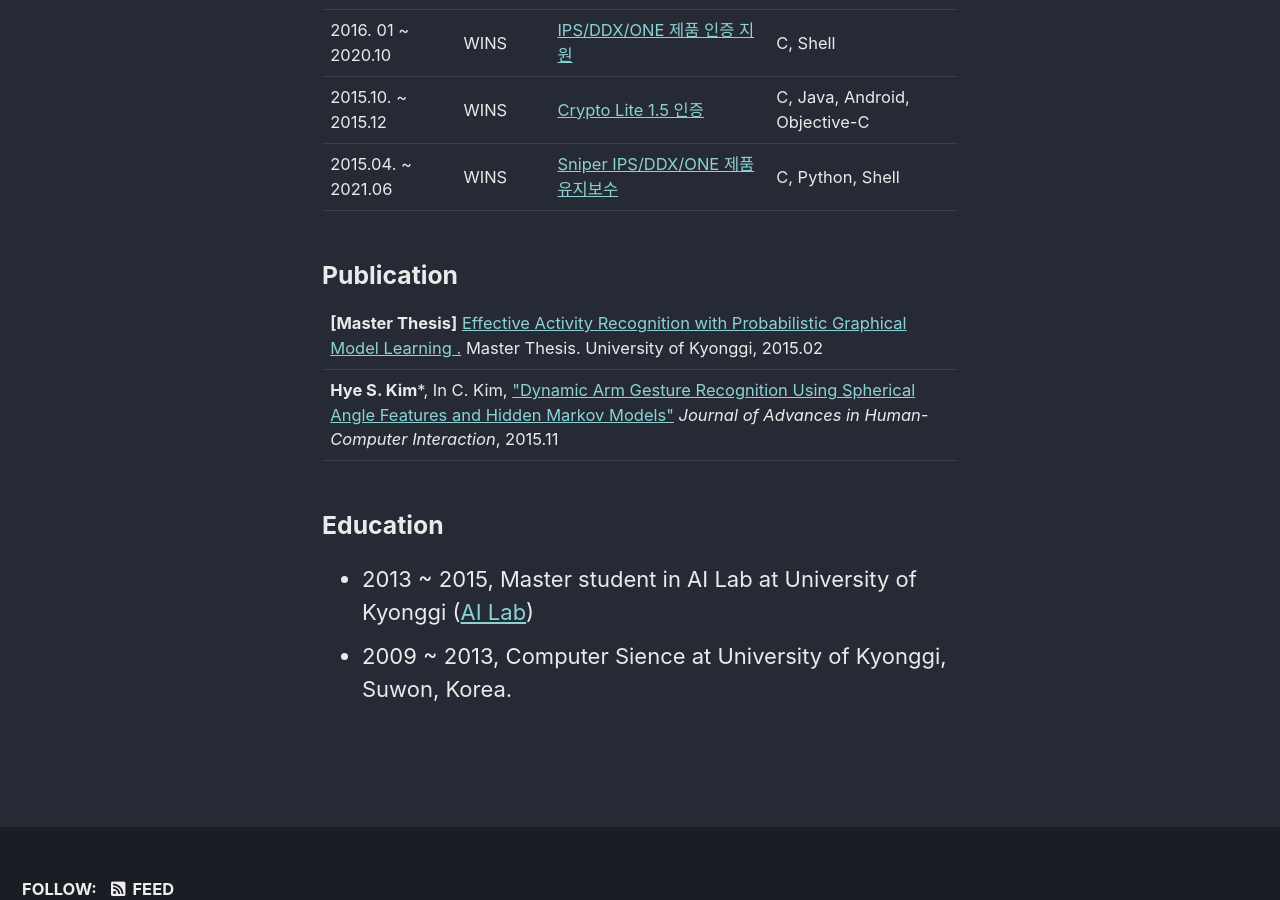
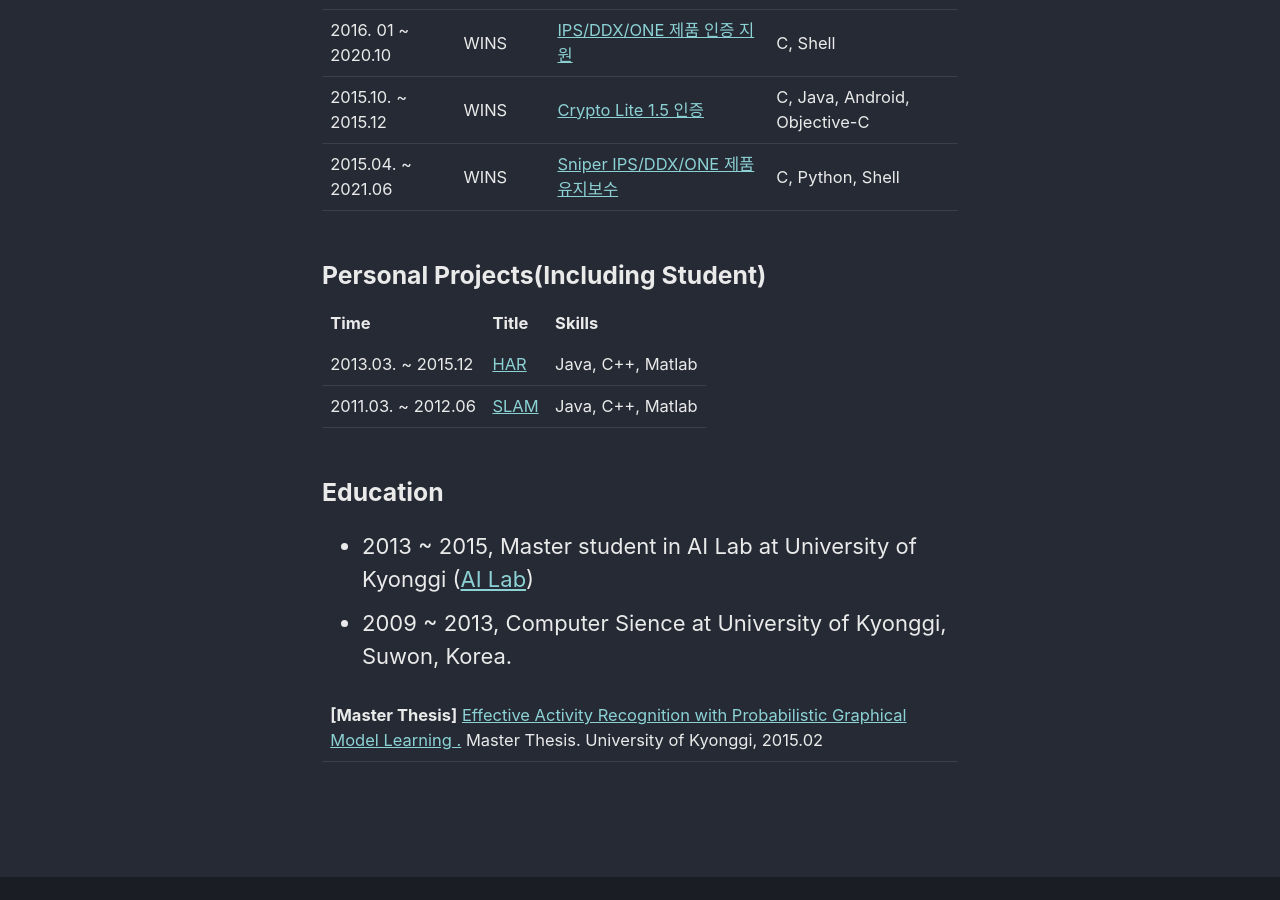
Before and after one commit to hyesuk-k/hyesuk-k.github.io, a Jekyll site: the page built from _pages/portfolio-archive.md, in a window 1280 px wide and 900 px high, scrolled down 966 px. Built offline with Jekyll 4.4.1, drawn with Linux system fonts in a browser that asks for light colours; cached includes are drawn as plain includes.

Commit message:
[portfolio] 석사 때 연구 내용 추가

```diff
--- a/_pages/portfolio-archive.md
+++ b/_pages/portfolio-archive.md
@@ -93,7 +93,38 @@ permalink: /portfolio/
     {% endfor %}
 </table>
 
-<h3>Publication</h3>
+<h3>Personal Projects(Including Student)</h3>
+<table>
+    <tr>
+        <th> Time </th>
+        <th> Title </th>
+        <th> Skills </th>
+    </tr>
+    {% for portfolio in site.portfolio reversed %}
+
+    {% if portfolio.categories contains "personal" %}
+    <tr>
+        <td>{{ portfolio.time }}</td>
+        <td>
+            {% assign content = portfolio.content | strip_newlines %}
+            {% if content != ""  or portfolio.redirect_to %}
+                <a href="{{ portfolio.url }}">{{ portfolio.title }}</a>
+            {% else %}
+                {{ portfolio.title }}
+            {% endif %}
+        </td>
+        <td>{{ portfolio.skills | join: ", " }}</td>
+    </tr>
+    {% endif %}
+    {% endfor %}
+</table>
+
+<h3>Education</h3>
+<ul>
+    <li>2013 ~ 2015, Master student in AI Lab at University of Kyonggi (<a href="http://ailab.kyonggi.ac.kr/">AI Lab</a>)</li>
+    <li>2009 ~ 2013, Computer Sience at University of Kyonggi, Suwon, Korea.</li>
+</ul>
+
 <table>
     <tr><td>
         <b>[Master Thesis]</b>
@@ -101,15 +132,4 @@ permalink: /portfolio/
 .</a>
         Master Thesis. University of Kyonggi, 2015.02
     </td></tr>
-    <tr><td>
-        <b>Hye S. Kim</b>*, In C. Kim,
-        <a href="https://www.hindawi.com/journals/ahci/2015/785349/">"Dynamic Arm Gesture Recognition Using Spherical Angle Features and Hidden Markov Models"</a>
-        <i>Journal of Advances in Human-Computer Interaction</i>, 2015.11
-    </td></tr>
 </table>
-
-<h3>Education</h3>
-<ul>
-    <li>2013 ~ 2015, Master student in AI Lab at University of Kyonggi (<a href="http://ailab.kyonggi.ac.kr/">AI Lab</a>)</li>
-    <li>2009 ~ 2013, Computer Sience at University of Kyonggi, Suwon, Korea.</li>
-</ul>
--- /dev/null
+++ b/_portfolio/2011-03-02-ailab_slam.md
@@ -0,0 +1,48 @@
+---
+layout: single
+time: "2011.03. ~ 2012.06"
+company: "KGU AILab"
+title: "SLAM"
+skills: [Java, C++, Matlab]
+categories: [personal]
+last_modified_at: 2021-06-13
+---
+
+## 개요
+
+* SLAM (Simultaneous Localization And Mapping)
+* 임의 공간에서 이동하면서 주변을 탐색할 수 있는 로봇에 대해, 그 공간의 지도 및 현재 위치를 추정
+
+## 내용
+
+* Filter 알고리즘의 이해
+  + Particle Filter
+  + Kalman Filter
+  + Bayes Filter
+* Lego NXT Robot을 이용한 지도 생성
+
+## Skills
+
+* Java <a href="https://education.lego.com/ko-kr/downloads/retiredproducts/nxt/software">(with NXT) </a>
+* Matlab
+* C++
+
+## Publication
+
+<table>
+    <tr><td>
+        Jong-geun Jung, <b>Hye S. Kim</b>*, Yong-hyuk Lim, Seung-yeon Kim, In C. Kim,
+        <a href="http://www.papersearch.net/thesis/article.asp?key=3872225">"파티클 필터를 이용한 로봇 측위 시스템의 설계 및 구현"</a>
+        <i>한국정보처리학회 pp.313-316</i>, 2011.05
+    </td></tr>
+    <tr><td>
+        Seung-yeon Kim, <b>Hye S. Kim</b>*, In C. Kim,
+        <a href="https://www.dbpia.co.kr/Journal/articleDetail?nodeId=NODE09056825">"잡음 모델을 이용한 파티클 필터 측위"</a>
+        <i>한국정보처리학회 pp.27-30</i>, 2012.02
+    </td></tr>
+    <tr><td>
+        <b>Hye S. Kim</b>*, Seung-yeon Kim, In C. Kim,
+        <a href="https://kiss.kstudy.com/thesis/thesis-view.asp?key=3873266">"이동 로봇을 이용한 동시 위치 추정 및 지도 작성에 관한 실험 연구"</a>
+        <i>한국정보처리학회 pp.291-294</i>, 2012.04
+    </td></tr>
+</table>
--- /dev/null
+++ b/_portfolio/2013-03-02-ailab_har.md
@@ -0,0 +1,67 @@
+---
+layout: single
+time: "2013.03. ~ 2015.12"
+company: "KGU AILab"
+title: "HAR"
+skills: [Java, C++, Matlab]
+categories: [personal]
+last_modified_at: 2021-06-13
+---
+
+## 개요
+
+* HAR(Human Activity Recognition) with RGB-D Cameras
+* <a href="https://developer.microsoft.com/ko-kr/windows/kinect/"> Kinect </a>(RGB-D) Camera를 통해 획득한 영상 기반으로 사람의 행위를 인지
+
+## 내용
+
+* 영상 기반의 사람의 행위 인지 프로젝트
+* 연속된 영상에서 특정 이미지를 선택
+* RGB-D data를 활용하여 영상이 촬영된 시점의 영향을 낮추는 방안 연구
+* 성별/연령이 다른 사람들의 데이터에 대해 편차를 낮추는 방안 연구
+
+## Skills
+
+* Java (Kinect API)
+* C++ (Open NI and Open CV and <a href="https://github.com/dirko/pyhcrf">HCRF</a>)
+* Matlab (learning probablistic graph model)
+
+## Publication
+
+<table>
+    <tr><td>
+        Se K. Heo, Ye S. Shin, <b>Hye S. Kim</b>*, In C. Kim,
+        <a href="http://www.koreascience.or.kr/article/JAKO201333651337993.page">"Design of an Arm Gesture Recognition System Using Feature Transformation and Hidden Markov Models"</a>
+        <i>Journal of KIPS : Software and Data Engineering, Vol.2, No.10, pp.723-730</i>, 2013.10
+    </td></tr>
+    <tr><td>
+        <b>Hye S. Kim</b>*, Yu M. Han, In C. Kim,
+        <a href="https://www.koreascience.or.kr/article/CFKO201335553772441.do">"Design of a Human Activity Recognition System using Hidden Conditional Random Fields"</a>
+        <i>Proceedings of the Korea Information Processing Society Conference Vol.20, No.2, pp.1332-1335</i>, 2013.11
+    </td></tr>
+    <tr><td>
+        <b>Hye S. Kim</b>*, In C. Kim,
+        <a href="https://www.dbpia.co.kr/journal/articleDetail?nodeId=NODE02444124&language=ko_KR">"Activity Recognition using View and Scale Invariant Features"</a>
+        <i>Proceedings of the Korean Information Science Society Conference, Vol.2014, No.6, pp.638-640</i>, 2014.06
+    </td></tr>
+    <tr><td>
+        <b>Hye S. Kim</b>*, Joo H. Kim, Dong H. Kim, In C. Kim,
+        <a href="https://scienceon.kisti.re.kr/srch/selectPORSrchArticle.do?cn=NPAP12684553">"Design of a Real-Time Visual Loop Closure Detector using Key Frame Images,"</a>
+        <i>Proceedings of the Korea Information Processing Society Conference,</i>, 2014.11
+    </td></tr>
+    <tr><td>
+        <b>Hye S. Kim</b>*, In C. Kim,
+        <a href="https://www.koreascience.or.kr/article/JAKO201434438339621.page">"Human Activity Recognition using View-Invariant Features and Probabilistic Graphical Models,"</a>
+        <i>Journal of KIISE : Software and Applications, Vol.41, No.11, pp.927-934</i>, 2014.11
+    </td></tr>
+    <tr><td>
+        <b>Hye S. Kim</b>*, In C. Kim,
+        <a href="https://www.hindawi.com/journals/mpe/2015/676090/">"Human Activity Recognition as Time-Series Analysis,"</a>
+        <i>Journal of Mathematical Problems in Engineering</i>, 2015.10
+    </td></tr>
+    <tr><td>
+        <b>Hye S. Kim</b>*, In C. Kim,
+        <a href="https://www.hindawi.com/journals/ahci/2015/785349/">"Dynamic Arm Gesture Recognition Using Spherical Angle Features and Hidden Markov Models,"</a>
+        <i>Journal of Advances in Human-Computer Interaction</i>, 2015.11
+    </td></tr>
+</table>
```
